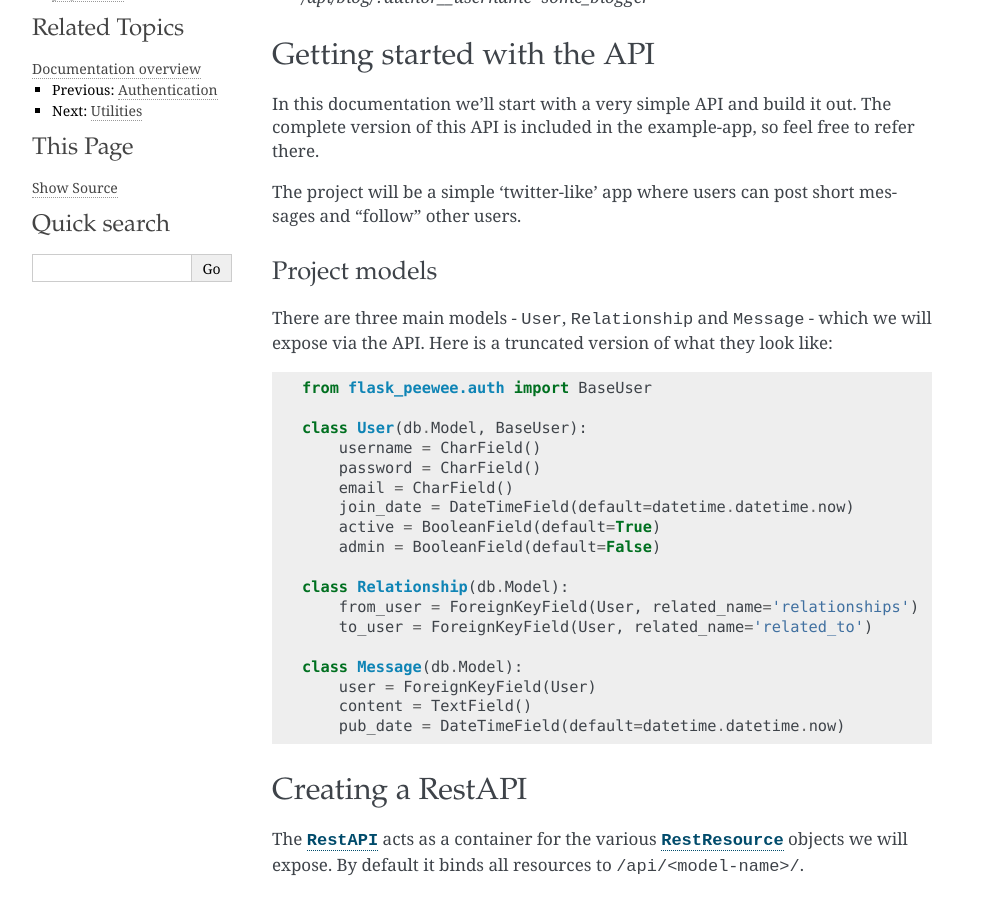
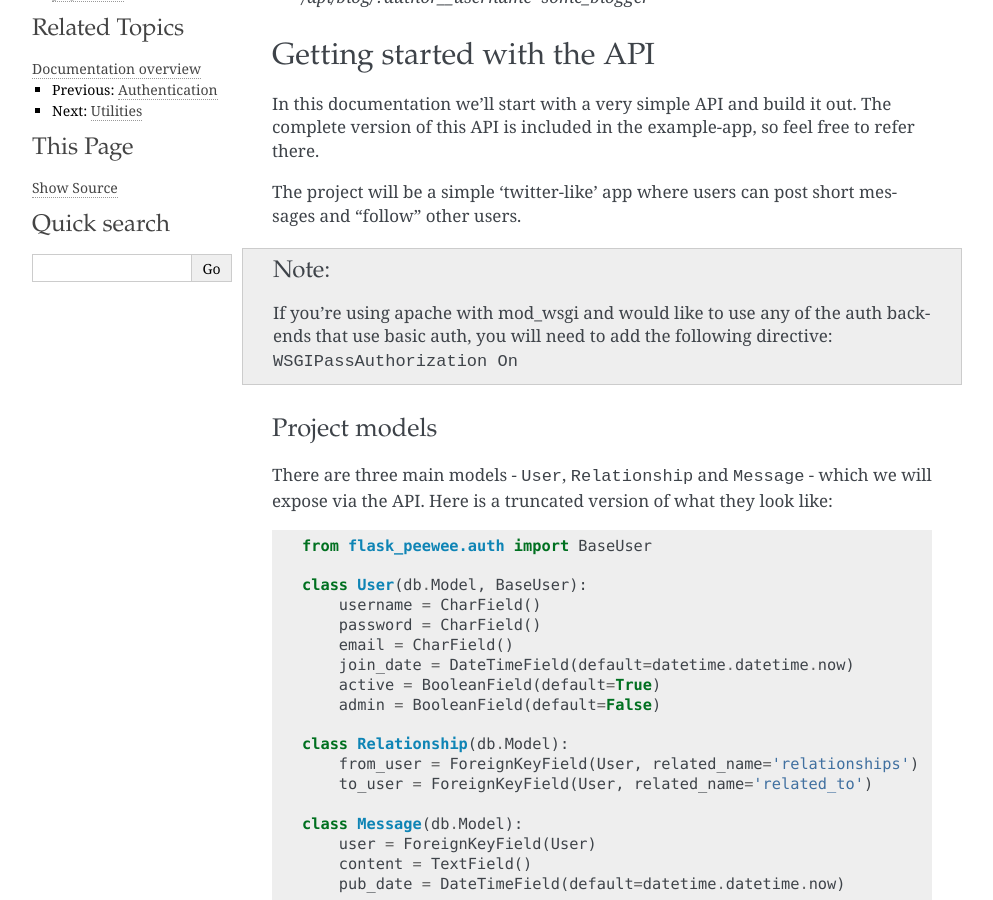
Before and after one commit to coleifer/flask-peewee, a Sphinx documentation site: the page built from docs/rest-api.rst, in a window 1280 px wide and 900 px high, scrolled down 449 px. Shown: the whole window, without its empty margins (148-1141 px from the left). Built offline with Sphinx 7.4.7, drawn with Linux system fonts in a browser that asks for light colours.

Commit message:
Adding note on using apache w/mod wsgi for rest api auth

```diff
--- a/docs/rest-api.rst
+++ b/docs/rest-api.rst
@@ -30,6 +30,10 @@ to refer there.
 
 The project will be a simple 'twitter-like' app where users can post short messages
 and "follow" other users.
+
+.. note:: If you're using apache with mod_wsgi and would like to use any of
+    the auth backends that use basic auth, you will need to add the following
+    directive: ``WSGIPassAuthorization On``
 
 
 Project models
```
